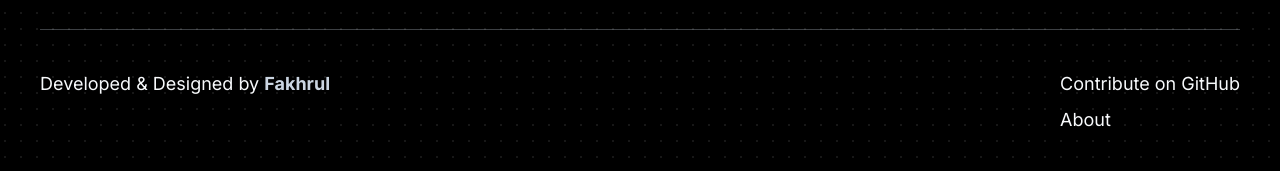
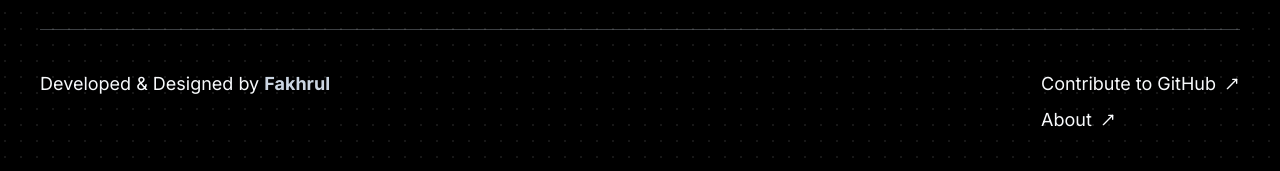
Before and after one commit to 0xffakhrul/cari-idea, a Next.js app: page / in a window 1280 px wide. Shown: the part 888-1059 px from the top of the page. Built offline with nearby package versions, Linux system fonts and the light colour scheme; no server answers; the database is empty.

Commit message:
add footer

```diff
--- a/components/footer.tsx
+++ b/components/footer.tsx
@@ -1,3 +1,6 @@
+import { MoveUpRight } from "lucide-react";
+import Link from "next/link";
+
 export const Footer = () => {
   return (
     <div className="py-5 md:py-10 border-t border-slate-300 border-opacity-30 flex items-start justify-between mt-auto">
@@ -5,9 +8,20 @@ export const Footer = () => {
         Developed & Designed by{" "}
         <span className="font-bold text-slate-300">Fakhrul</span>{" "}
       </p>
-      <div className="text-sm md:text-lg space-y-2">
-        <p>Contribute on GitHub</p>
-        <p>About</p>
+      <div className="text-sm md:text-lg space-y-2 flex flex-col">
+        <Link
+          href={"https://github.com/0xffakhrul/cari-idea"}
+          className="flex items-center gap-2 hover:text-slate-300 transition duration-150"
+        >
+          Contribute to GitHub
+          <MoveUpRight width={16} height={16} />
+        </Link>
+        <Link
+          href={"/about"}
+          className="flex items-center gap-2 hover:text-slate-300 transition duration-150"
+        >
+          About <MoveUpRight width={16} height={16} />
+        </Link>
       </div>
     </div>
   );
```
